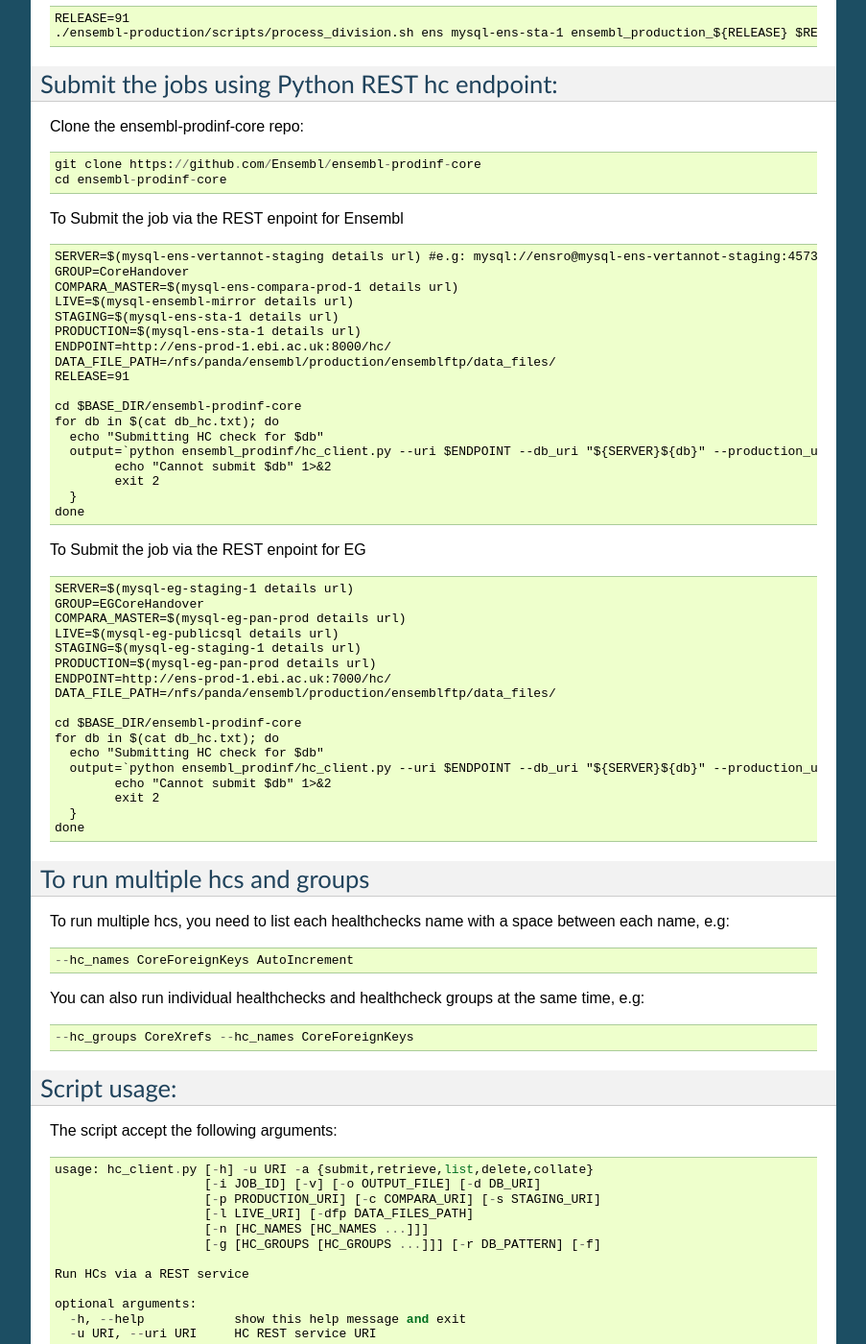
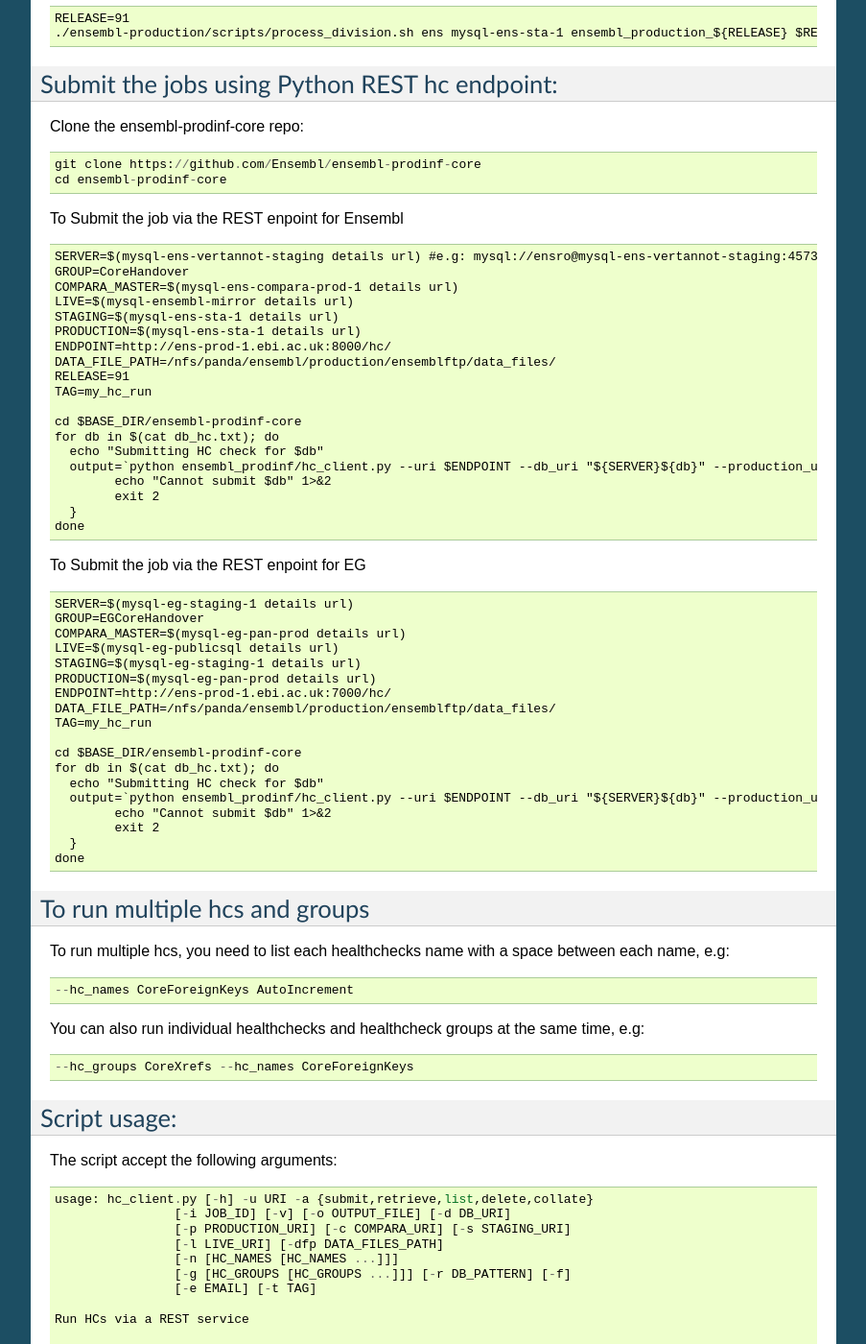
Before and after one commit to Ensembl/ensembl-prodinf-datachecks, a Sphinx documentation site: the page built from docs/bulk_hc_submission.rst, in a window 1280 px wide and 1400 px high, scrolled down 734 px. Shown: the whole window at 96% size, without its empty margins (198-1101 px from the left). Built offline with Sphinx 7.4.7, drawn with Linux system fonts in a browser that asks for light colours; some of the changed text lies outside the part shown.

Commit message:
Added tag parameter to make the collate option more useful, now collate option use tag instead of db pattern. Updated documentation

```diff
--- a/docs/bulk_hc_submission.rst
+++ b/docs/bulk_hc_submission.rst
@@ -59,11 +59,12 @@
   ENDPOINT=http://ens-prod-1.ebi.ac.uk:8000/hc/
   DATA_FILE_PATH=/nfs/panda/ensembl/production/ensemblftp/data_files/
   RELEASE=91
+  TAG=my_hc_run
 
   cd $BASE_DIR/ensembl-prodinf-core
   for db in $(cat db_hc.txt); do
     echo "Submitting HC check for $db"
-    output=`python ensembl_prodinf/hc_client.py --uri $ENDPOINT --db_uri "${SERVER}${db}" --production_uri "${PRODUCTION}ensembl_production_${RELEASE}" --staging_uri $STAGING --live_uri $LIVE --compara_uri "${COMPARA_MASTER}ensembl_compara_master" --hc_groups $GROUP --data_files_path $DATA_FILE_PATH  --action submit` || {
+    output=`python ensembl_prodinf/hc_client.py --uri $ENDPOINT --db_uri "${SERVER}${db}" --production_uri "${PRODUCTION}ensembl_production_${RELEASE}" --staging_uri $STAGING --live_uri $LIVE --compara_uri "${COMPARA_MASTER}ensembl_compara_master" --hc_groups $GROUP --data_files_path $DATA_FILE_PATH --tag $TAG  --action submit` || {
           echo "Cannot submit $db" 1>&2
           exit 2
     }
@@ -80,11 +81,12 @@
   PRODUCTION=$(mysql-eg-pan-prod details url)
   ENDPOINT=http://ens-prod-1.ebi.ac.uk:7000/hc/
   DATA_FILE_PATH=/nfs/panda/ensembl/production/ensemblftp/data_files/
+  TAG=my_hc_run
 
   cd $BASE_DIR/ensembl-prodinf-core
   for db in $(cat db_hc.txt); do
     echo "Submitting HC check for $db"
-    output=`python ensembl_prodinf/hc_client.py --uri $ENDPOINT --db_uri "${SERVER}${db}" --production_uri "${PRODUCTION}ensembl_production" --staging_uri $STAGING --live_uri $LIVE --compara_uri "${COMPARA_MASTER}ensembl_compara_master" --hc_groups $GROUP --data_files_path $DATA_FILE_PATH  --action submit` || {
+    output=`python ensembl_prodinf/hc_client.py --uri $ENDPOINT --db_uri "${SERVER}${db}" --production_uri "${PRODUCTION}ensembl_production" --staging_uri $STAGING --live_uri $LIVE --compara_uri "${COMPARA_MASTER}ensembl_compara_master" --hc_groups $GROUP --data_files_path $DATA_FILE_PATH --tag $TAG  --action submit` || {
           echo "Cannot submit $db" 1>&2
           exit 2
     }
@@ -107,11 +109,12 @@
 The script accept the following arguments:
 ::
     usage: hc_client.py [-h] -u URI -a {submit,retrieve,list,delete,collate}
-                        [-i JOB_ID] [-v] [-o OUTPUT_FILE] [-d DB_URI]
-                        [-p PRODUCTION_URI] [-c COMPARA_URI] [-s STAGING_URI]
-                        [-l LIVE_URI] [-dfp DATA_FILES_PATH]
-                        [-n [HC_NAMES [HC_NAMES ...]]]
-                        [-g [HC_GROUPS [HC_GROUPS ...]]] [-r DB_PATTERN] [-f]
+                    [-i JOB_ID] [-v] [-o OUTPUT_FILE] [-d DB_URI]
+                    [-p PRODUCTION_URI] [-c COMPARA_URI] [-s STAGING_URI]
+                    [-l LIVE_URI] [-dfp DATA_FILES_PATH]
+                    [-n [HC_NAMES [HC_NAMES ...]]]
+                    [-g [HC_GROUPS [HC_GROUPS ...]]] [-r DB_PATTERN] [-f]
+                    [-e EMAIL] [-t TAG]
 
     Run HCs via a REST service
 
@@ -144,6 +147,9 @@
       -r DB_PATTERN, --db_pattern DB_PATTERN
                             Pattern of DB URIs to restrict by
       -f, --failure_only    Show failures only
+      -e EMAIL, --email EMAIL
+                            User email
+      -t TAG, --tag TAG     Tag use to collate result and facilitate filtering
 
 Check job status
 #####
@@ -160,9 +166,9 @@
 
 Collate results
 #####
-If you have run the healthchecks on a large number of databases, you can collate all the results in one file:
+If you have run the healthchecks on a large number of databases, you can collate all the results in one file using the tag:
 ::
-  python ensembl-prodinf-core/ensembl_prodinf/hc_client.py --uri http://ens-prod-1.ebi.ac.uk:8000/hc/ --action collate --db_pattern ".*core_38_91.*" --output_file results.json
+  python ensembl-prodinf-core/ensembl_prodinf/hc_client.py --uri http://ens-prod-1.ebi.ac.uk:8000/hc/ --action collate --tag "my_hc_run" --output_file results.json
 
 Convert results in readable form
 #####
```
Also changed, not shown: 1 other file.
